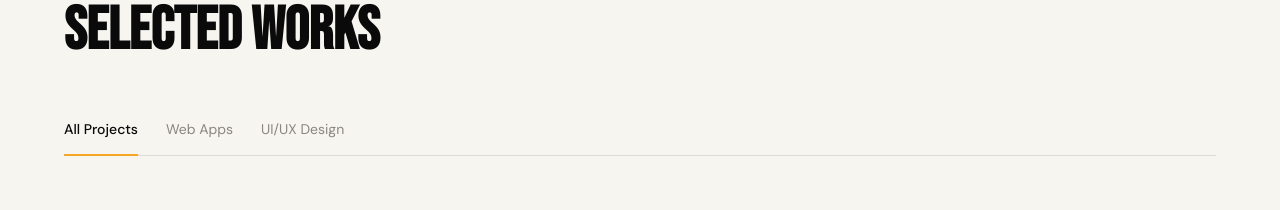
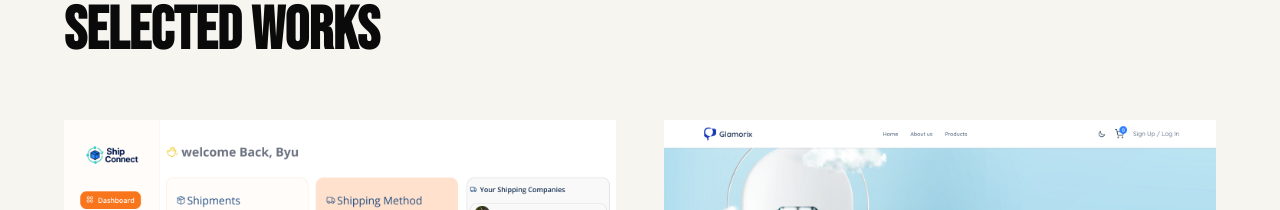
Before and after one commit to RoaaBadr/ro.frontdev, a React (Vite) app: page / in a window 1280 px wide. Shown: the part 3300-3510 px from the top of the page. Built offline with nearby package versions, Linux system fonts and the light colour scheme; a web font is replaced by a local one.

Commit message:
Removed the filter controls from the Works section

```diff
--- a/src/components/Splash.jsx
+++ b/src/components/Splash.jsx
@@ -20,7 +20,7 @@ export default function Splash({ hiding }) {
     <div id="splash" className={hiding ? 'hide' : ''}>
       <div className="splash-grid" />
       <div className="splash-text-wrap">
-        <div className="splash-hello">Portfolio — 2025</div>
+        <div className="splash-hello">Portfolio — 2026</div>
         <div className="splash-name">
           ROA<span>A</span>
         </div>
--- a/src/components/Works.jsx
+++ b/src/components/Works.jsx
@@ -1,20 +1,11 @@
-import { useState } from 'react';
 import { useNavigate } from 'react-router-dom';
 import projectData from '../../data/projects.json';
 
 const projects = projectData.projects;
-const filters = ['All Projects', 'Web Apps', 'UI/UX Design'];
+const webAppProjects = projects.filter((project) => project.type === 'Web Apps');
 
 export default function Works() {
   const navigate = useNavigate();
-  const [activeFilter, setActiveFilter] = useState('All Projects');
-
-const filteredProjects = projects.filter((p) => {
-  if (activeFilter === 'All Projects') return true;
-  if (activeFilter === 'Web Apps') return p.type === 'Web Apps';
-  if (activeFilter === 'UI/UX Design') return p.type === 'UI/UX Design';
-  return true;
-});
 
   return (
     <section className="works" id="works">
@@ -23,23 +14,11 @@ const filteredProjects = projects.filter((p) => {
         {/* <span className="section-sub">2023 — 2025</span> */}
       </div>
 
-      <div className="works-filter reveal">
-        {filters.map((f) => (
-          <button
-            key={f}
-            className={`filter-btn${activeFilter === f ? ' active' : ''}`}
-            onClick={() => setActiveFilter(f)}
-          >
-            {f}
-          </button>
-        ))}
-      </div>
-
       <div className="works-grid">
-        {filteredProjects.map((p) => (
+        {webAppProjects.map((p) => (
           <div
             key={p.title}
-            className={`work-card ${activeFilter}`}
+            className="work-card"
             onClick={() => navigate(`/project/${p.id}`)}
           >
             {/* Update device mockup with real images */}
```
